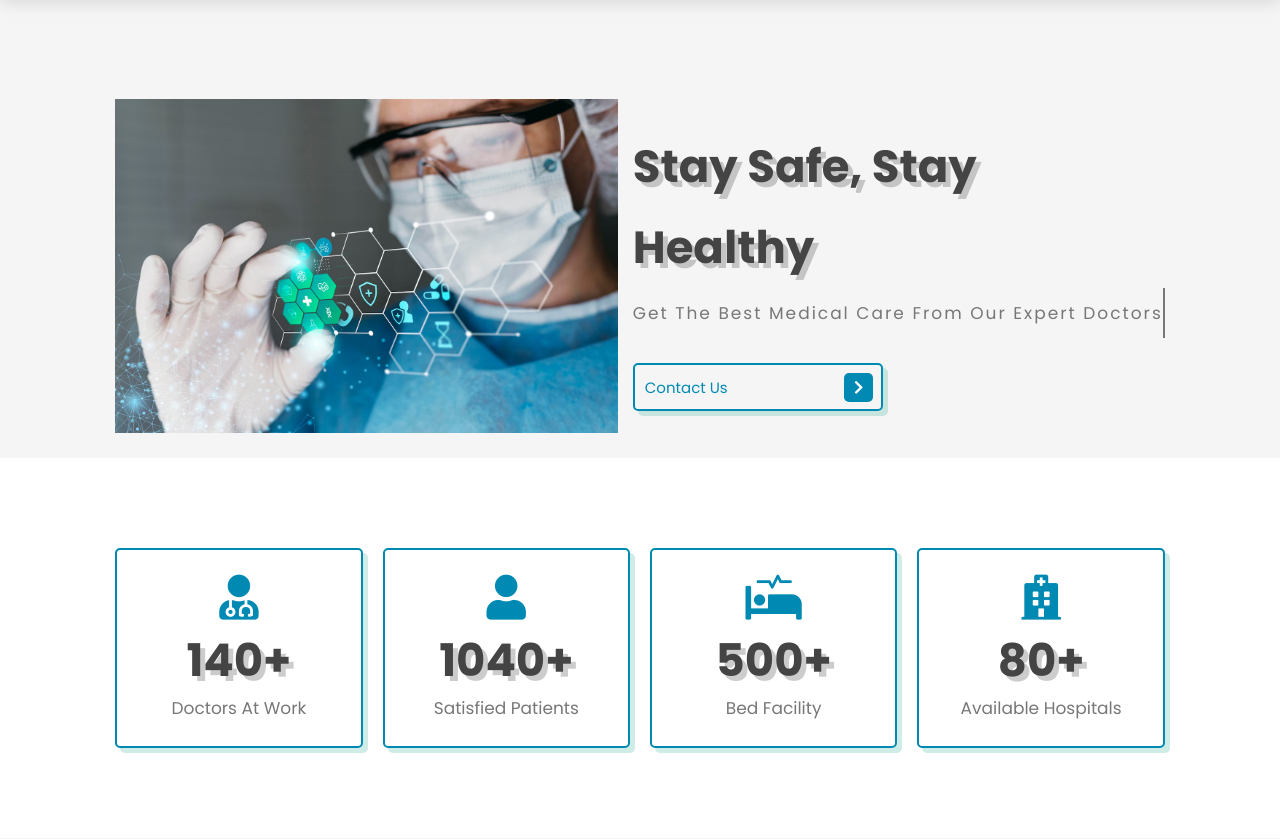
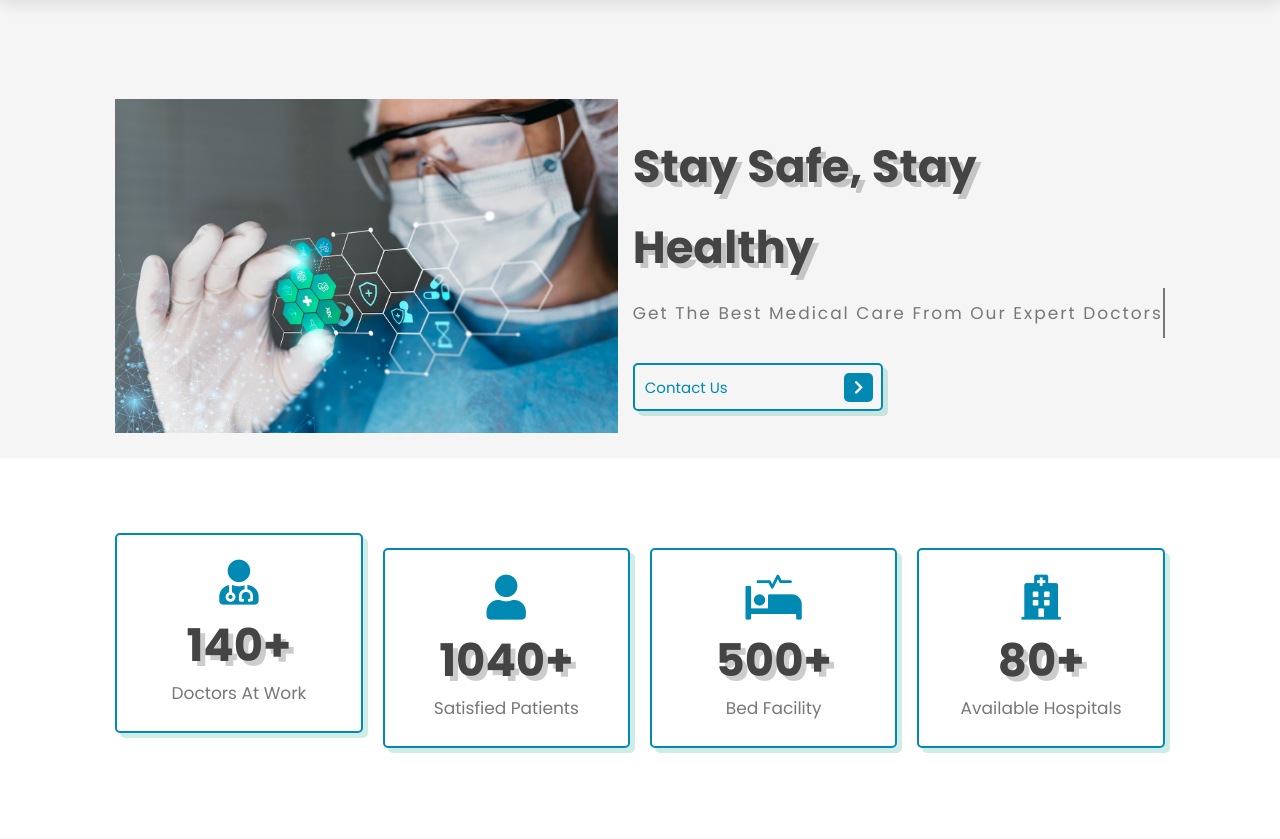
Before and after one commit to Dhoritri/Heart-Health-Monitoring-System, a PHP site: page / in a window 1280 px wide, with the pointer over the restyled element. Shown: the part 81-920 px from the top of the page. Run offline with PHP 8.4, Linux system fonts and the light colour scheme.

Commit message:
hover animation

```diff
--- a/css/style.css
+++ b/css/style.css
@@ -220,6 +220,12 @@ h1.heading{
     text-align: center;
     padding: 2.5rem;
 }
+
+.icons-container .icons:hover{
+    /*transform:  scale(0.9);*/
+    transform: translateY(-15px);
+}
+
 .icons-container .icons i{
     font-size: 4.5rem;
     color: var(--cyan);
@@ -251,6 +257,12 @@ h1.heading{
     flex-direction: column;
     justify-content: space-between;
 }
+
+.services .box-container .box:hover{
+    /*transform:  scale(0.9);*/
+    transform: translateY(-15px);
+}
+
 .services .box-container .box i{
     color: var(--cyan);
     font-size: 5rem;
```
